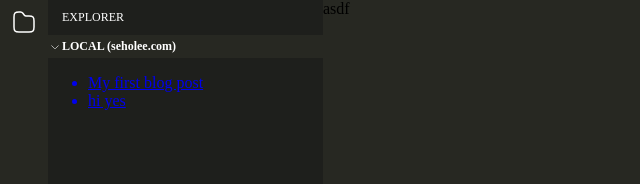
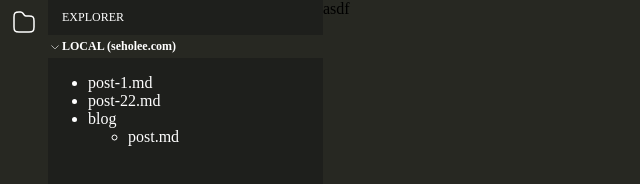
Before and after one commit to seho0808/blog, a Gatsby site: page / in a window 1280 px wide. Shown: the whole page, without its empty margins (0-640 px from the left). Built offline with nearby package versions, Linux system fonts and the light colour scheme; Gatsby itself is replaced by a stand-in of ours.

Commit message:
feat: explorer tree structure init

```diff
--- a/public/page-data/404.html/page-data.json
+++ b/public/page-data/404.html/page-data.json
@@ -1 +1 @@
-{"componentChunkName":"component---src-pages-404-tsx","path":"/404.html","result":{"pageContext":{}},"staticQueryHashes":["1865221097"],"slicesMap":{}}
+{"componentChunkName":"component---src-pages-404-tsx","path":"/404.html","result":{"pageContext":{}},"staticQueryHashes":["1930740714"],"slicesMap":{}}
--- /dev/null
+++ b/public/page-data/aa/page-data.json
@@ -0,0 +1 @@
+{"componentChunkName":"component---src-pages-markdown-remark-frontmatter-slug-tsx","path":"/aa/","result":{"data":{"markdownRemark":{"html":"<p>hello</p>","frontmatter":{"date":"November 24, 2022","slug":"/aa","title":"My aa blog post"}}},"pageContext":{"id":"a3d40dcc-f577-5912-91a8-d47919fc754f","frontmatter__slug":"/aa","__params":{"frontmatter__slug":"aa"}}},"staticQueryHashes":["1930740714"],"slicesMap":{}}
--- a/public/page-data/dev-404-page/page-data.json
+++ b/public/page-data/dev-404-page/page-data.json
@@ -1 +1 @@
-{"componentChunkName":"component---cache-dev-404-page-js","path":"/dev-404-page/","result":{"data":{"allSiteFunction":{"nodes":[]},"allSitePage":{"nodes":[{"path":"/404/"},{"path":"/404.html"},{"path":"/"},{"path":"/my-first-blog-post/"},{"path":"/my-blog-post/"}]}},"pageContext":{}},"staticQueryHashes":["1865221097"],"slicesMap":{}}
+{"componentChunkName":"component---cache-dev-404-page-js","path":"/dev-404-page/","result":{"data":{"allSiteFunction":{"nodes":[]},"allSitePage":{"nodes":[{"path":"/404/"},{"path":"/404.html"},{"path":"/"},{"path":"/my-first-blog-post/"},{"path":"/my-blog-post/"},{"path":"/aa/"}]}},"pageContext":{}},"staticQueryHashes":["1930740714"],"slicesMap":{}}
--- a/public/page-data/index/page-data.json
+++ b/public/page-data/index/page-data.json
@@ -1 +1 @@
-{"componentChunkName":"component---src-pages-index-tsx","path":"/","result":{"pageContext":{}},"staticQueryHashes":["1865221097"],"slicesMap":{}}
+{"componentChunkName":"component---src-pages-index-tsx","path":"/","result":{"pageContext":{}},"staticQueryHashes":["1930740714"],"slicesMap":{}}
--- a/public/page-data/my-blog-post/page-data.json
+++ b/public/page-data/my-blog-post/page-data.json
@@ -1 +1 @@
-{"componentChunkName":"component---src-pages-markdown-remark-frontmatter-slug-tsx","path":"/my-blog-post/","result":{"data":{"markdownRemark":{"html":"<p>hello</p>","frontmatter":{"date":"November 24, 2022","slug":"/my-blog-post","title":"hi yes"}}},"pageContext":{"id":"ddd1ee03-8372-5e48-9dd6-d1d937841ff9","frontmatter__slug":"/my-blog-post","__params":{"frontmatter__slug":"my-blog-post"}}},"staticQueryHashes":["1865221097"],"slicesMap":{}}
+{"componentChunkName":"component---src-pages-markdown-remark-frontmatter-slug-tsx","path":"/my-blog-post/","result":{"data":{"markdownRemark":{"html":"<p>hello</p>","frontmatter":{"date":"November 24, 2022","slug":"/my-blog-post","title":"hi yes"}}},"pageContext":{"id":"ddd1ee03-8372-5e48-9dd6-d1d937841ff9","frontmatter__slug":"/my-blog-post","__params":{"frontmatter__slug":"my-blog-post"}}},"staticQueryHashes":["1930740714"],"slicesMap":{}}
--- a/public/page-data/my-first-blog-post/page-data.json
+++ b/public/page-data/my-first-blog-post/page-data.json
@@ -1 +1 @@
-{"componentChunkName":"component---src-pages-markdown-remark-frontmatter-slug-tsx","path":"/my-first-blog-post/","result":{"data":{"markdownRemark":{"html":"<p>hello</p>","frontmatter":{"date":"November 24, 2022","slug":"/my-first-blog-post","title":"My first blog post"}}},"pageContext":{"id":"ebd7e579-b529-55b5-9d77-105690fb8312","frontmatter__slug":"/my-first-blog-post","__params":{"frontmatter__slug":"my-first-blog-post"}}},"staticQueryHashes":["1865221097"],"slicesMap":{}}
+{"componentChunkName":"component---src-pages-markdown-remark-frontmatter-slug-tsx","path":"/my-first-blog-post/","result":{"data":{"markdownRemark":{"html":"<p>hello</p>","frontmatter":{"date":"November 24, 2022","slug":"/my-first-blog-post","title":"My first blog post"}}},"pageContext":{"id":"ebd7e579-b529-55b5-9d77-105690fb8312","frontmatter__slug":"/my-first-blog-post","__params":{"frontmatter__slug":"my-first-blog-post"}}},"staticQueryHashes":["1930740714"],"slicesMap":{}}
--- a/public/page-data/sq/d/1865221097.json
+++ b/public/page-data/sq/d/1865221097.json
@@ -1 +1 @@
-{"data":{"allMarkdownRemark":{"edges":[{"node":{"id":"ebd7e579-b529-55b5-9d77-105690fb8312","frontmatter":{"title":"My first blog post","slug":"/my-first-blog-post"}}},{"node":{"id":"ddd1ee03-8372-5e48-9dd6-d1d937841ff9","frontmatter":{"title":"hi yes","slug":"/my-blog-post"}}}]}}}
+{"data":{"allMarkdownRemark":{"edges":[{"node":{"id":"ebd7e579-b529-55b5-9d77-105690fb8312","frontmatter":{"title":"My first blog post","slug":"/my-first-blog-post"}}},{"node":{"id":"ddd1ee03-8372-5e48-9dd6-d1d937841ff9","frontmatter":{"title":"hi yes","slug":"/my-blog-post"}}},{"node":{"id":"a3d40dcc-f577-5912-91a8-d47919fc754f","frontmatter":{"title":"My aa blog post","slug":"/aa"}}}]}}}
--- /dev/null
+++ b/public/page-data/sq/d/1930740714.json
@@ -0,0 +1 @@
+{"data":{"allFile":{"edges":[{"node":{"relativePath":"post-1.md","name":"post-1","childMarkdownRemark":{"frontmatter":{"slug":"/my-first-blog-post","date":"2022-11-24"}}}},{"node":{"relativePath":"post-22.md","name":"post-22","childMarkdownRemark":{"frontmatter":{"slug":"/my-blog-post","date":"2022-11-24"}}}},{"node":{"relativePath":"blog/post.md","name":"post","childMarkdownRemark":{"frontmatter":{"slug":"/aa","date":"2022-11-24"}}}}]}}}
--- a/src/components/Menubar/PostList.tsx
+++ b/src/components/Menubar/PostList.tsx
@@ -5,56 +5,100 @@ import { TabsInfo } from "../../types/types";
 
 // TODO: check if slug and title structure and graphql usage is optimal
 type Node = {
-  id: string;
-  frontmatter: {
-    title: string;
-    slug: string;
+  relativePath: string;
+  name: string;
+  childMarkdownRemark: {
+    frontmatter: {
+      title: string;
+      slug: string;
+    };
   };
 };
 
+type Tree = {
+  [key: string]: Tree | string;
+};
+
 const PostList = () => {
-  const data = useStaticQuery(graphql`
+  const data: { node: Node }[] = useStaticQuery(graphql`
     query {
-      allMarkdownRemark {
+      allFile {
         edges {
           node {
-            id
-            frontmatter {
-              title
-              slug
+            relativePath
+            name
+            childMarkdownRemark {
+              frontmatter {
+                slug
+                date
+              }
             }
           }
         }
       }
     }
-  `);
-
-  /**
-   * tabsInfo is only supposed to change the highlight colors of the components.
-   * newly clicked post's info is saved to sessionStorage on page load,
-   * not when `Link` is clicked.
-   */
-  const [tabsInfo, setTabsInfo] = useState<TabsInfo[]>(() => loadTabsInfo());
-  console.log(tabsInfo);
-
-  const saveBeforeReload = () => {
-    saveTabsInfo(tabsInfo);
-  };
+  `).allFile.edges;
+  console.log(data);
+  const treeData = transformDataToTree(data);
+  console.log(data, treeData);
 
   return (
     <div>
-      <ul>
-        {data.allMarkdownRemark.edges.map(({ node }: { node: Node }) => {
-          // console.log(node);
-          return (
-            <Link to={node.frontmatter.slug} key={node.id}>
-              <li key={node.id}>{node.frontmatter.title}</li>
-            </Link>
-          );
-        })}
-      </ul>
+      <RenderTree tree={treeData} />
     </div>
   );
 };
 
+const transformDataToTree = (edges: { node: Node }[]) => {
+  const tree = {} as Tree;
+
+  edges.forEach(({ node }) => {
+    const pathParts = node.relativePath.split("/").filter(Boolean);
+    let currentLevel = tree;
+
+    pathParts.forEach((part, index) => {
+      // last one is file
+      if (index === pathParts.length - 1) {
+        currentLevel[part] = "file";
+        return;
+      }
+      // rest are directory
+      if (!currentLevel[part]) {
+        currentLevel[part] = {};
+      }
+      currentLevel = currentLevel[part] as Tree;
+    });
+  });
+
+  return tree;
+};
+
+const RenderTree = ({ tree }: { tree: Tree }) => {
+  const files = [];
+  const dirs = [];
+  for (let key in tree) {
+    if (tree[key] === "file") {
+      files.push(key);
+    } else {
+      dirs.push({ dirname: key, tree: tree[key] as Tree });
+    }
+  }
+
+  return (
+    <>
+      <ul>
+        {files.map((f) => (
+          <li key={f}>{f}</li>
+        ))}
+        {dirs.map((d) => (
+          <li key={d.dirname}>
+            {d.dirname}
+            <RenderTree tree={d.tree} />
+          </li>
+        ))}
+      </ul>
+    </>
+  );
+};
+
 export default PostList;
--- a/src/components/Tabs/TabsWrapper.tsx
+++ b/src/components/Tabs/TabsWrapper.tsx
@@ -84,7 +84,7 @@ export default function TabsWrapper({
       {tabsInfo.map((tabInfo) => {
         let moreStyle = currentTabSlug === tabInfo.slug ? selectedTabStyle : {};
         return (
-          <>
+          <React.Fragment key={tabInfo.slug}>
             <Link to={tabInfo.slug} style={{ textDecoration: "none" }}>
               <div style={{ ...tabStyle, ...moreStyle }}>{tabInfo.title}</div>
             </Link>
@@ -94,7 +94,7 @@ export default function TabsWrapper({
             >
               🗙
             </div>
-          </>
+          </React.Fragment>
         );
       })}
     </div>
--- /dev/null
+++ b/src/content/blog/post.md
@@ -0,0 +1,7 @@
+---
+slug: "/aa"
+date: "2022-11-24"
+title: "My aa blog post"
+---
+
+hello
```
